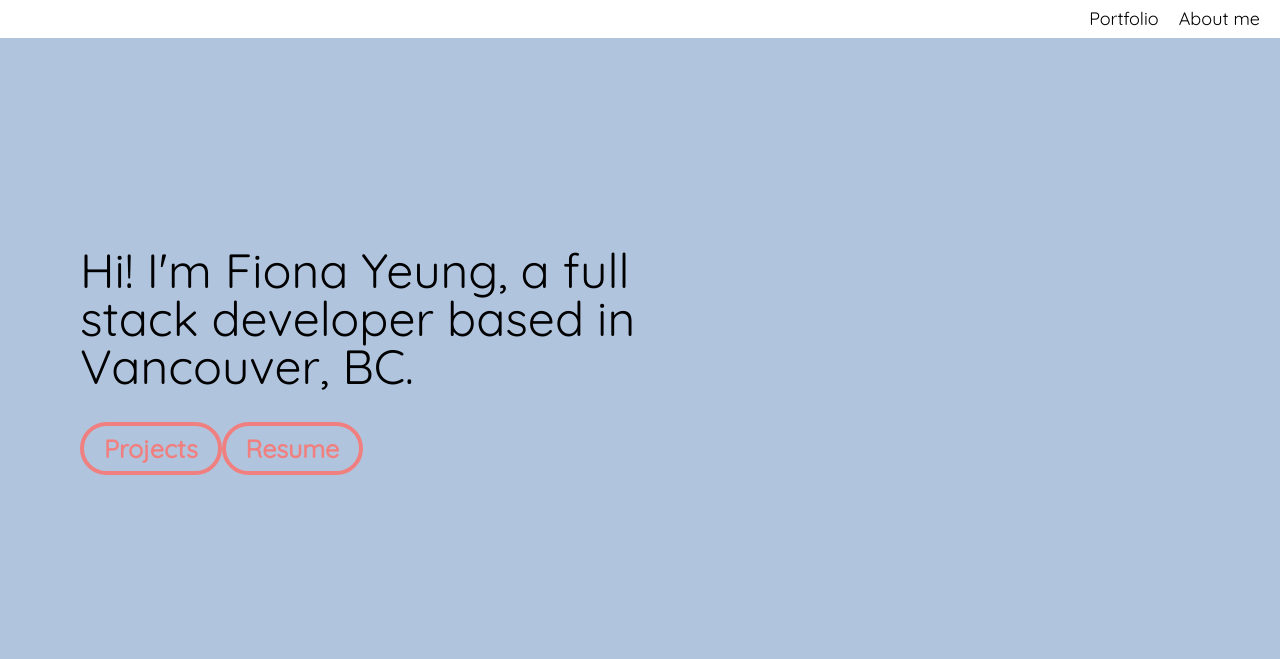
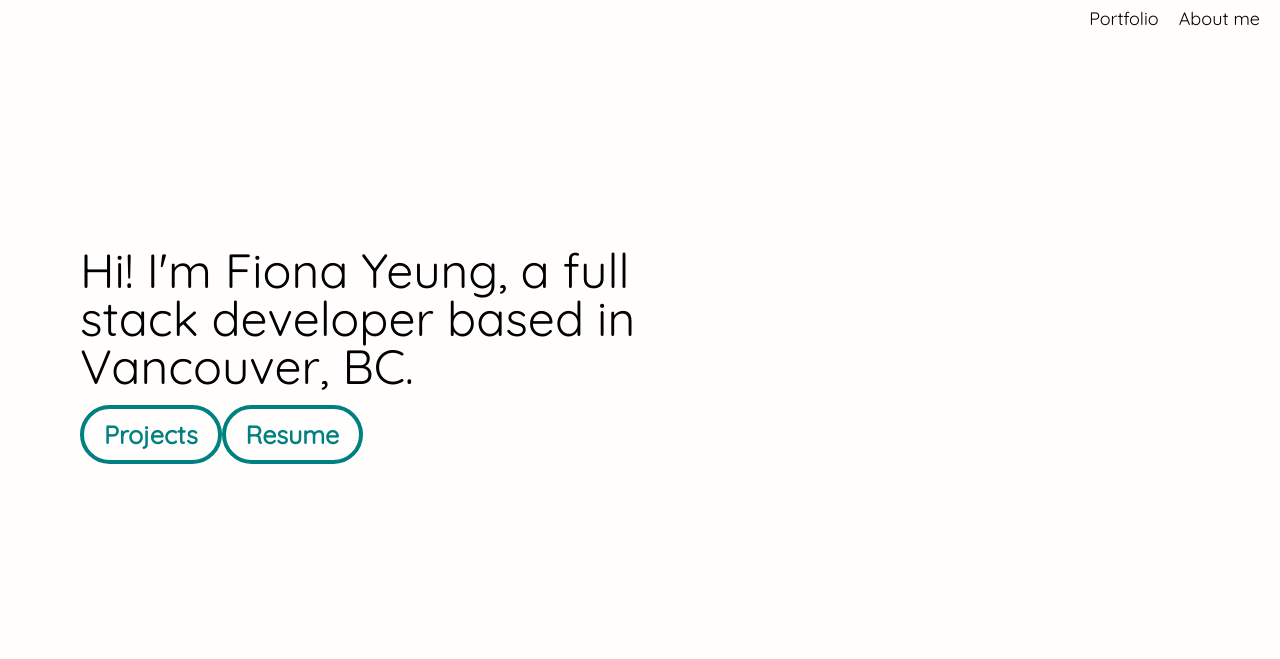
Before and after one commit to fyeung21/fiona-port2, a website: page index.html in a window 1280 px wide. Shown: the top 659 px of the page. Drawn offline with nearby package versions, Linux system fonts and the light colour scheme; files that its build step writes are made by us from their sources; a web font is replaced by a local one.

Commit message:
change theme colour and rename variables

```diff
--- a/index.html
+++ b/index.html
@@ -36,10 +36,10 @@
         <h1 class="hero-msg">Hi! I'm Fiona Yeung, a full stack developer based in Vancouver, BC.</h1>
         <ul>
             <li><a href="#">
-                    <p>projects</p>
+                    projects
                 </a></li>
             <li><a href="#">
-                    <p>resume</p>
+                    resume
                 </a></li>
         </ul>
     </section>
--- a/sass/_portfolio.scss
+++ b/sass/_portfolio.scss
@@ -11,20 +11,19 @@
     justify-content: space-between;
     margin: 2rem 0;
     li {
+      a {
         border: 4px solid $color__text-heading-accent;
         border-radius: 35px;
         padding: 10px 20px;
-      a {
-        &:hover {
-          color: white;
-          background-color: lightcoral;
-        }
-      }
-      p {
         color: $color__text-heading-accent;
         text-transform: capitalize;
         font-size: 25px;
         font-weight: 600;
+        font-family:$font__main;
+        &:hover {
+          color: white;
+          background-color: $color__text-heading-accent;
+        }
       }
     }
   }
@@ -34,17 +33,17 @@
   .projects-grid {
     display: grid;
     grid-template-columns: repeat(3, 1fr);
-    grid-gap:6.5rem 4.5rem;
-    margin-top:5rem;
+    grid-gap: 6.5rem 4.5rem;
+    margin-top: 5rem;
     .projects-item {
-      max-width:100%;
+      max-width: 100%;
 
       .card-img {
         display: block;
         height: 300px;
-        background-size:cover;
-        background-position:center;
-        background-repeat:no-repeat;
+        background-size: cover;
+        background-position: center;
+        background-repeat: no-repeat;
       }
 
       .coop {
@@ -71,20 +70,23 @@
       .card-text {
         margin: 2rem 0.5rem;
         .card-title {
-            margin:0.5rem 0;
+          margin: 0.5rem 0;
         }
 
         .tech-tag {
           ul {
             display: flex;
-            margin:1rem 0;
+            margin: 1rem 0;
             li {
               margin: 1rem;
               border: 1px solid $color__tag-background;
               padding: 5px 10px;
               background-color: $color__tag-background;
-              &:first-child{
-                  margin-left:0;
+              p {
+                color: $color__text-accent;
+              }
+              &:first-child {
+                margin-left: 0;
               }
             }
           }
@@ -96,17 +98,17 @@
 
 .skills-container {
   .skill-grid {
-        display:grid;
+    display: grid;
     grid-template-columns: repeat(2, 1fr);
-        margin:3rem 4rem;
+    margin: 3rem 4rem;
     border: 1px solid;
     h2 {
-            color:$color__text-body;
-            margin:1rem 0;
+      color: $color__text-main;
+      margin: 1rem 0;
     }
     .skill-item {
       border: 1px solid;
-          padding:1rem 2rem;
+      padding: 1rem 2rem;
     }
   }
 }
--- a/sass/_typography.scss
+++ b/sass/_typography.scss
@@ -14,17 +14,18 @@ h2 {
 
 h3 {
     font-size:28px;
-    font-family:$font__text-body;
-    color:$color__text-body;
+    font-family:$font__main;
+    color:$color__text-main;
     text-transform:capitalize;
 }
 
 p {
     font-size:18px;
-    font-family:$font__text-body;
-    color:$color__text-body;
+    font-family:$font__main;
+    color:$color__text-main;
 }
 
 a {
     text-decoration: none;
+    color:$color__text-main;
 }
--- a/sass/_variables.scss
+++ b/sass/_variables.scss
@@ -1,20 +1,26 @@
 // Colour
 
-$color__site-background: lightsteelblue;
-$color__header-background:#fff;
-$color__footer-background:#ffefe0;
+$color__site-background: #fffefd;
+$color__header-background:$color__site-background;
+$color__footer-background:#f8fafc;
+//fffefd warmer palest white
+//d8dae2 pale grey
+//f8fafc palest cool white
+
+
+$color__text-main:black;
+$color__text-accent:#fff;
 $color__text-heading:#000;
-$color__text-heading-accent:lightcoral;
-$color__text-body:black;
-$color__text-accent:gray;
-$color__link-hover:gray;
-$color__tag-background:rgb(106, 93, 182);
+$color__text-heading-accent:teal;
+$color__tag-background:$color__text-heading-accent;
+//80bbc5 teal
+//99c8d0 lighter teal
 
 // Fonts
 
-$font__heading: "Quicksand", Helvetica, sans-serif;
-$font__heading-accent: "Quicksand", Helvetica, sans-serif;
-$font__text-body: "Quicksand", Helvetica, sans-serif;
+$font__main: "Quicksand", Helvetica, sans-serif;
+$font__heading: $font__main;
+$font__heading-accent: $font__main;
 
 // Media
 
```
Also changed, not shown: build/css/style.min.css, 1 other file. Lines whose indentation alone changed are shown as unchanged.
